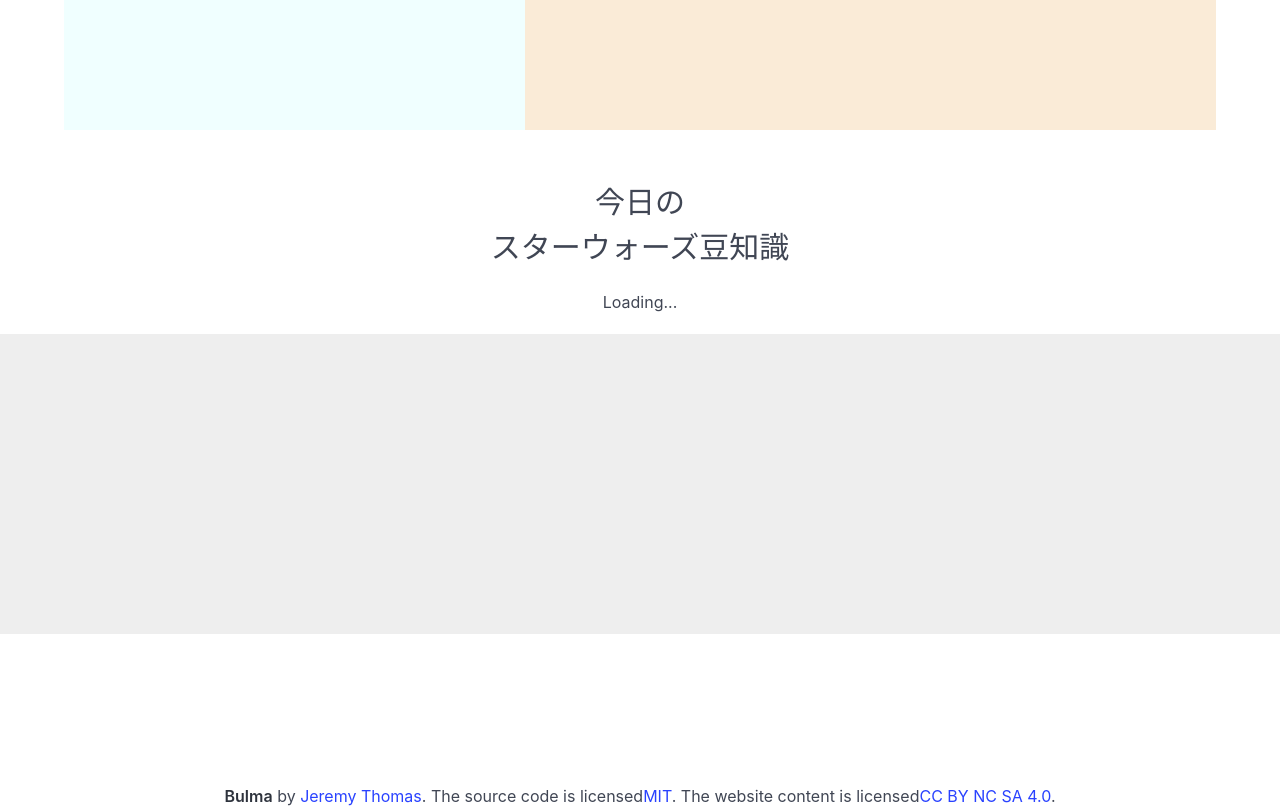
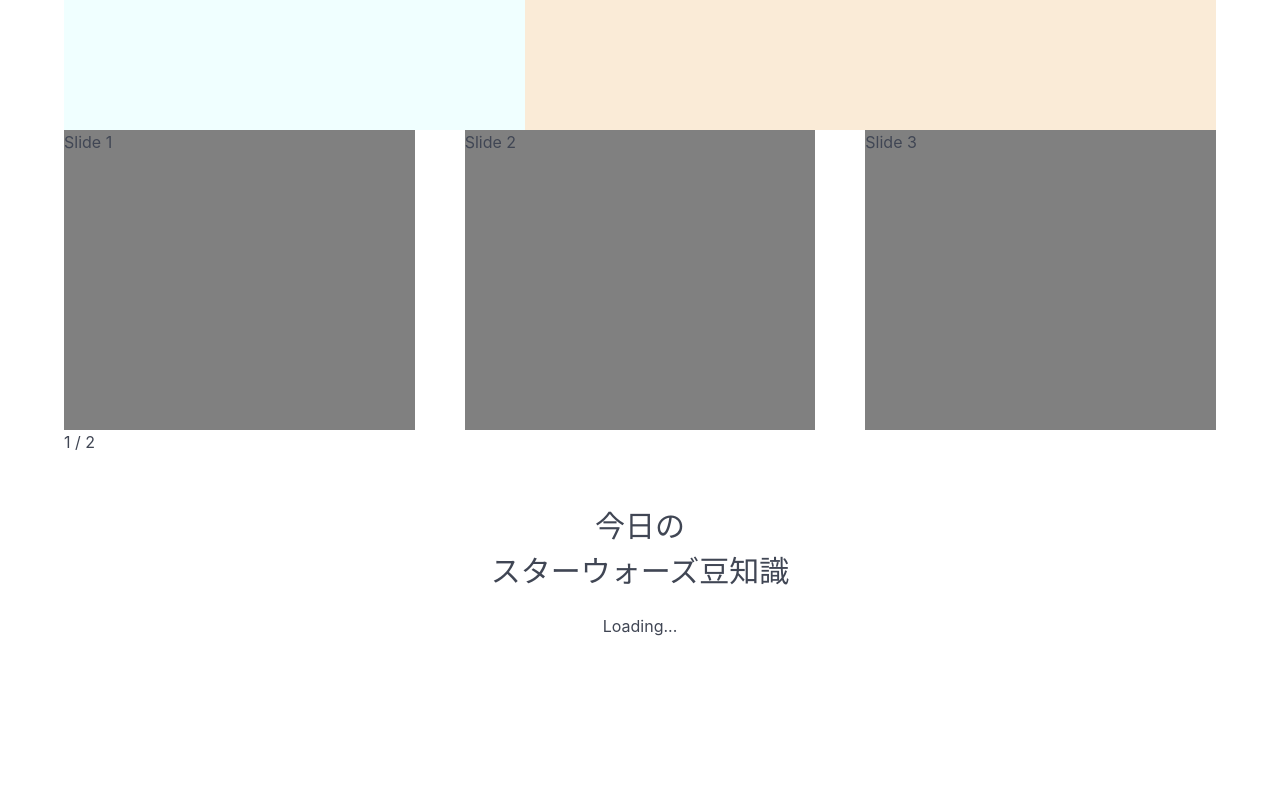
Before and after one commit to riikooo/custom_blog, a React (Vite) app: page / in a window 1280 px wide. Shown: the part 620-1431 px from the top of the page. Built offline with nearby package versions, Linux system fonts and the light colour scheme; no server answers.

Commit message:
スライダーを追加したかった

```diff
--- a/package.json
+++ b/package.json
@@ -15,6 +15,7 @@
     "react-dom": "^18.2.0",
     "react-hook-form": "^7.51.4",
     "react-router-dom": "^6.22.3",
+    "react-tinder-card": "^1.6.4",
     "swiper": "^11.1.3"
   },
   "devDependencies": {
--- a/src/components/Main.tsx
+++ b/src/components/Main.tsx
@@ -2,7 +2,11 @@ import 'bulma/css/bulma.css';
 import '../index.scss';
 import { Whether } from './Whether';
 import StarWars from './StarWars';
-import { SlidesContents } from './SlidesContents';
+import "swiper/css";
+import { Swiper, SwiperSlide } from "swiper/react";
+import { Pagination } from "swiper/modules";
+
+const data: string[] = ["Slide 1", "Slide 2", "Slide 3", "Slide 4"];
 
 export function Main() {
   return (
@@ -19,6 +23,25 @@ export function Main() {
             <Whether/>
           </div>
         </div>
+           {/* 出てこないから直接スライダー入れてみた */}
+       <div >
+       <Swiper
+        spaceBetween={50}
+        slidesPerView={3}
+        onSlideChange={() => console.log("slide change")}
+        onSwiper={(swiper) => console.log(swiper)}
+        modules={[Pagination]}
+        pagination={{
+          type: "fraction",
+        }}
+      >
+        {data.map((d) => (
+          <SwiperSlide>
+            <div style={{ background: "grey", height: "300px" }}>{d}</div>
+          </SwiperSlide>
+        ))}
+      </Swiper>
+      </div>
       </div>
       <div className='main-sub-contents'>
           <h3>今日の<br/>スターウォーズ豆知識</h3>
@@ -26,9 +49,5 @@ export function Main() {
             <StarWars />
           </div>
       </div>
-      {/* 出てこないスライダー */}
-      <div className='slidesContents'>
-        <SlidesContents/>
-      </div>
     </div>
   )}
--- a/src/components/SlidesContents.tsx
+++ b/src/components/SlidesContents.tsx
@@ -1,41 +1,25 @@
-import React, { useRef, useState } from 'react';
-// Import Swiper React components
-import { Swiper, SwiperSlide } from 'swiper/react';
+import "swiper/css";
+import { Swiper, SwiperSlide } from "swiper/react";
 
-// Import Swiper styles
-import 'swiper/css';
-import 'swiper/css/pagination';
-import 'swiper/css/navigation';
+const data: string[] = ["Slide 1", "Slide 2", "Slide 3", "Slide 4"];
 
-import '../index.scss';
-
-// import required modules
-import { Pagination, Navigation } from 'swiper/modules';
-
-export function SlidesContents() {
+function SlidesContents() {
   return (
-    <script>
+    <>
       <Swiper
-        slidesPerView={1}
-        spaceBetween={30}
-        loop={true}
-        pagination={{
-          clickable: true,
-        }}
-        navigation={true}
-        modules={[Pagination, Navigation]}
-        className="swiper"
+        spaceBetween={50}
+        slidesPerView={3}
+        onSlideChange={() => console.log("slide change")}
+        onSwiper={(swiper) => console.log(swiper)}
       >
-        <SwiperSlide className='swiper-slide'>Slide 1</SwiperSlide>
-        <SwiperSlide className='swiper-slide'>Slide 2</SwiperSlide>
-        <SwiperSlide className='swiper-slide'>Slide 3</SwiperSlide>
-        <SwiperSlide className='swiper-slide'>Slide 4</SwiperSlide>
-        <SwiperSlide className='swiper-slide'>Slide 5</SwiperSlide>
-        <SwiperSlide className='swiper-slide'>Slide 6</SwiperSlide>
-        <SwiperSlide className='swiper-slide'>Slide 7</SwiperSlide>
-        <SwiperSlide className='swiper-slide'>Slide 8</SwiperSlide>
-        <SwiperSlide className='swiper-slide'>Slide 9</SwiperSlide>
+        {data.map((d) => (
+          <SwiperSlide>
+            <div style={{ background: "grey", height: "300px" }}>{d}</div>
+          </SwiperSlide>
+        ))}
       </Swiper>
-    </script>
+    </>
   );
 }
+
+export default SlidesContents;
--- a/src/index.scss
+++ b/src/index.scss
@@ -190,59 +190,54 @@ footer {
 }
 
 /* StarWarsの全体 */
-.StarWars {
-  &-title {
-    font-size: 25px;
-  }
-  &-text {
-    font-size: 20px;
-  }
-}
+// .StarWars {
+//   &-title {
+//     font-size: 25px;
+//   }
+//   &-text {
+//     font-size: 20px;
+//   }
+// }
 
-/* Mainに配置したSlidesContents↓ */
-// #app {
-//   height: 100%;
+// /* Mainに配置したSlidesContents↓ */
+// #sliders {
+//   height: 300px;
 // }
-// html,
-// body {
-//   position: relative;
+// // html,
+// // body {
+// //   position: relative;
+// //   height: 100%;
+// // }
+
+// .sliderContents {
+//   background: #eee;
+//   font-family: Helvetica Neue, Helvetica, Arial, sans-serif;
+//   font-size: 14px;
+//   color: #000;
+//   margin: 0;
+//   padding: 0;
+//   // height: 300px;
+// }
+
+// .swiper {
+//   width: 100%;
 //   height: 100%;
 // }
 
-.slidesContents {
-  background: #eee;
-  font-family: Helvetica Neue, Helvetica, Arial, sans-serif;
-  font-size: 14px;
-  color: #000;
-  margin: 0;
-  padding: 0;
-  height: 300px;
-}
+// .swiper-slide {
+//   text-align: center;
+//   font-size: 18px;
+//   background: #fff;
 
-.swiper {
-  width: 100%;
-  height: 100%;
-}
+//   /* Center slide text vertically */
+//   display: flex;
+//   justify-content: center;
+//   align-items: center;
+// }
 
-.swiper-slide {
-  text-align: center;
-  font-size: 18px;
-  background: #fff;
-
-  /* Center slide text vertically */
-  display: flex;
-  justify-content: center;
-  align-items: center;
-}
-
-.swiper-slide img {
-  display: block;
-  width: 100%;
-  height: 100%;
-  object-fit: cover;
-}
-
-.swiper {
-  margin-left: auto;
-  margin-right: auto;
-}
+// .swiper-slide img {
+//   display: block;
+//   width: 100%;
+//   height: 100%;
+//   object-fit: cover;
+// }
```
Also changed, not shown: 1 other file (tests, documents, lock files or other folders).
